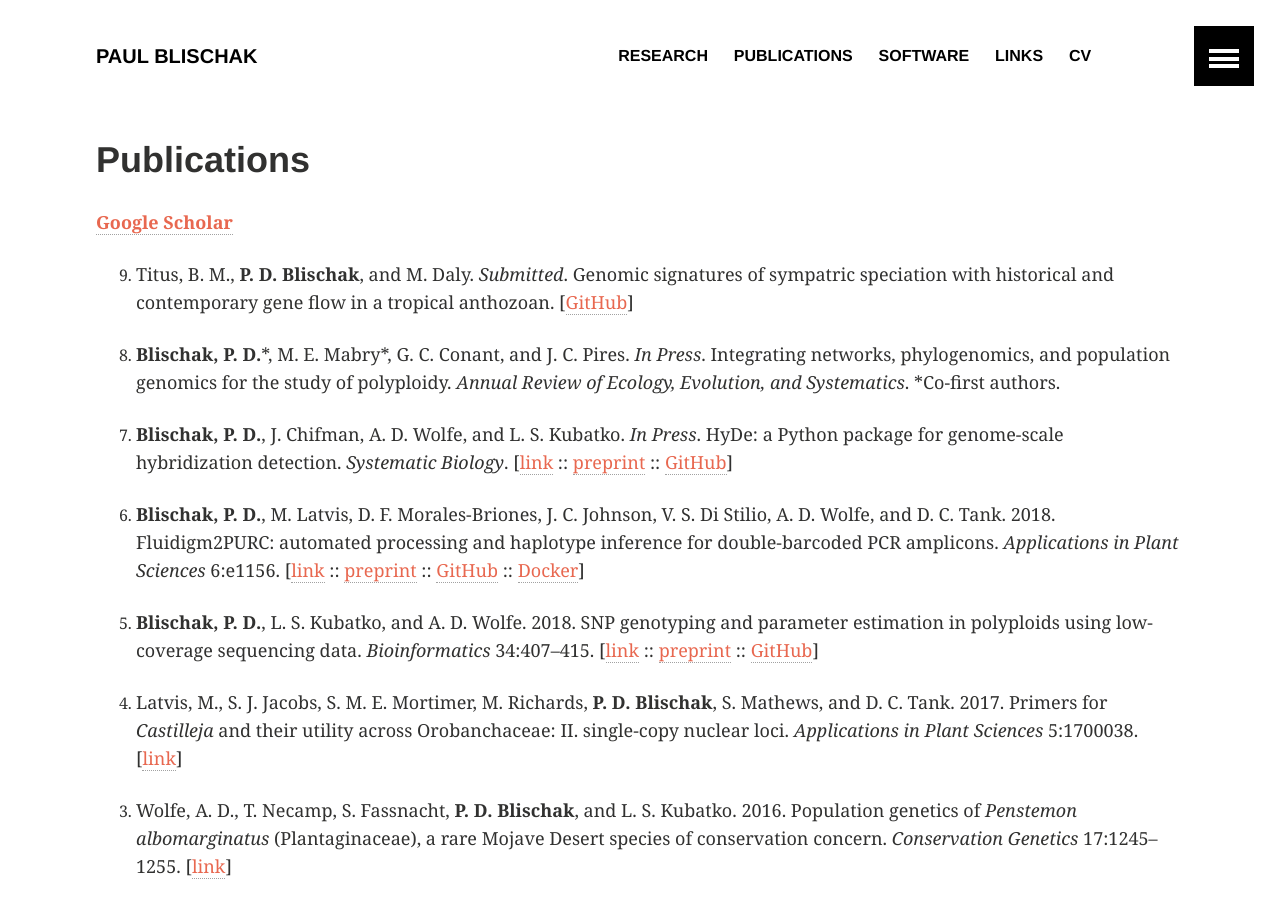
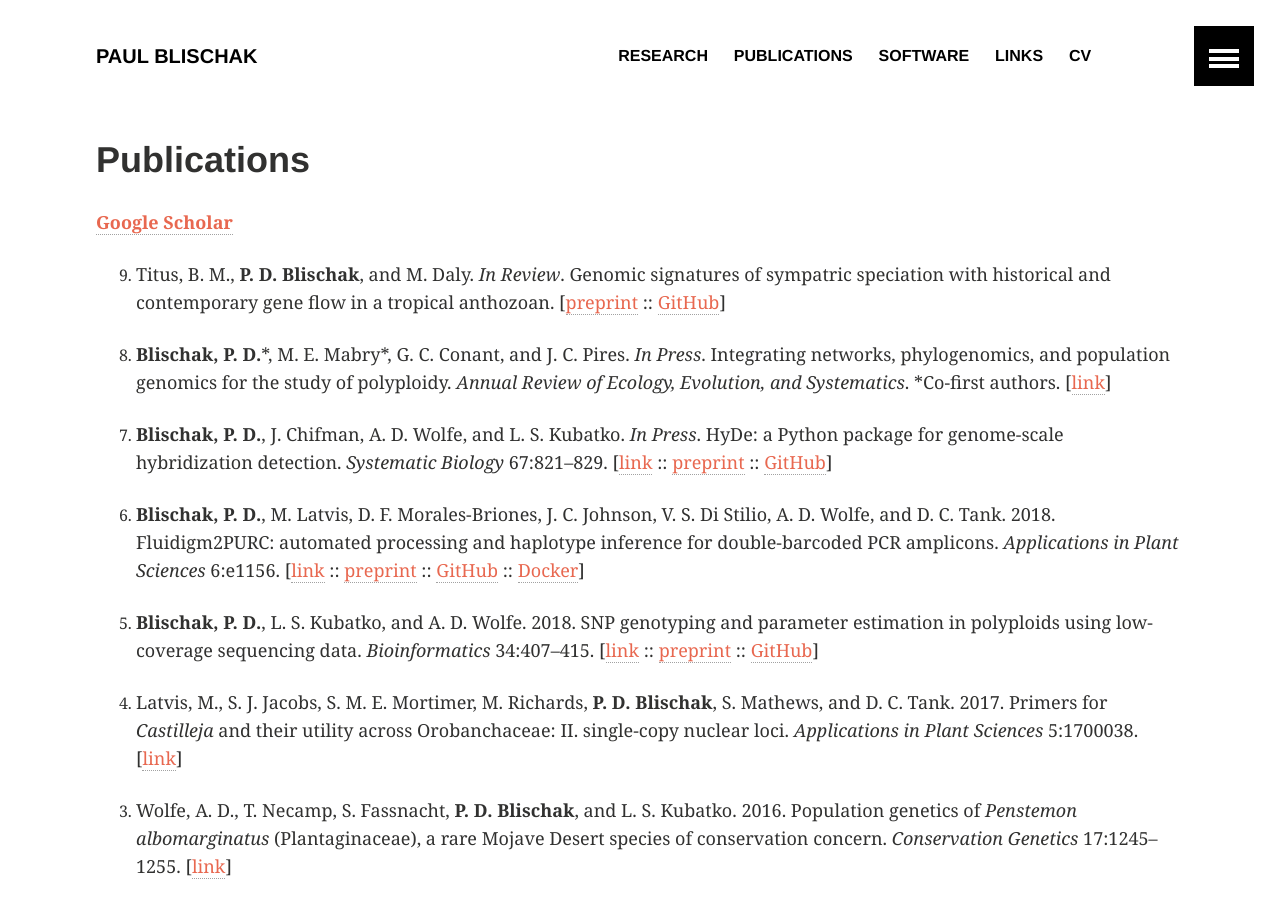
Before and after one commit to pblischak/pblischak.github.io, a Jekyll site: the page built from Publications/index.md, in a window 1280 px wide and 900 px high. Built offline with Jekyll 4.4.1, drawn with Linux system fonts in a browser that asks for light colours; formulas are drawn with MathJax 3.

Commit message:
updating pubs

```diff
--- a/Publications/index.md
+++ b/Publications/index.md
@@ -17,16 +17,19 @@ a:hover {
 
 <a href="https://scholar.google.com/citations?user=G6CHdi8AAAAJ&hl=en&oi=sra" target="_blank"><strong>Google Scholar</strong></a>
 
-9. Titus, B. M., **P. D. Blischak**, and M. Daly. *Submitted*. Genomic signatures
+9. Titus, B. M., **P. D. Blischak**, and M. Daly. *In Review*. Genomic signatures
 of sympatric speciation with historical and contemporary gene flow in a tropical
-anthozoan. [<a href="https://github.com/pblischak/Bann_spdelim" target="_blank">GitHub</a>]
+anthozoan. [<a href="https://doi.org/10.1101/399360" target="_blank">preprint</a> ::
+<a href="https://github.com/pblischak/Bann_spdelim" target="_blank">GitHub</a>]
 
 8. **Blischak, P. D.**\*, M. E. Mabry\*, G. C. Conant, and J. C. Pires. *In Press*.
 Integrating networks, phylogenomics, and population genomics for the study of polyploidy.
 *Annual Review of Ecology, Evolution, and Systematics*. \*Co-first authors.
+[<a href="https://doi.org/10.1146/annurev-ecolsys-121415-032302" target="_blank">link</a>]
 
 7. **Blischak, P. D.**, J. Chifman, A. D. Wolfe, and L. S. Kubatko. *In Press*.
-HyDe: a Python package for genome-scale hybridization detection. *Systematic Biology*.
+HyDe: a Python package for genome-scale hybridization detection.
+*Systematic Biology* 67:821--829.
 [<a href="https://doi.org/10.1093/sysbio/syy023" target="_blank">link</a> ::
 <a href="https://www.biorxiv.org/content/early/2018/01/22/188037" target="_blank">preprint</a> ::
 <a href="https://github.com/pblischak/HyDe" target="_blank">GitHub</a>]
```
